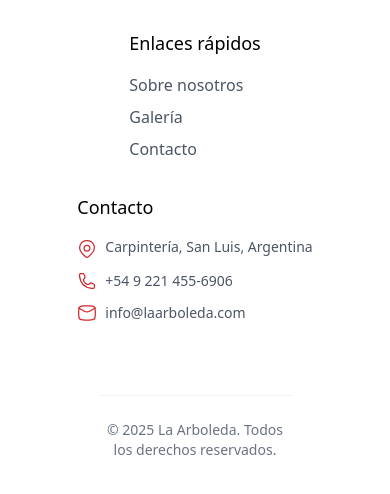
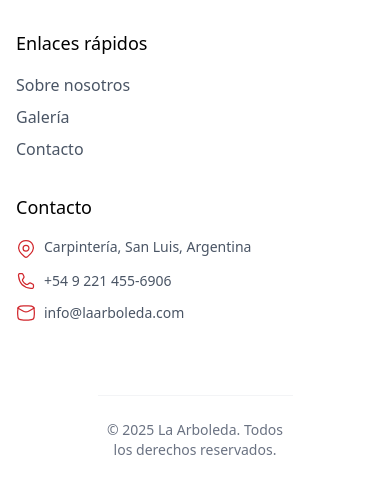
Before and after one commit to alvarezjuanign/landingLaArboleda, an Astro site: page / in a window 390 px wide. Shown: the part 2755-3249 px from the top of the page. Built offline with nearby package versions, Linux system fonts and the light colour scheme; Astro itself is replaced by a stand-in of ours.

Commit message:
Refactor: adjust footer layout for improved alignment

```diff
--- a/src/components/footer.astro
+++ b/src/components/footer.astro
@@ -50,7 +50,7 @@ const currentYear = new Date().getFullYear()
         </div>
       </div>
 
-      <div class='md:col-span-1 justify-self-center'>
+      <div class='md:col-span-1 md:justify-self-center'>
         <h4 class='font-medium text-lg mb-4'>Enlaces rápidos</h4>
         <ul class='space-y-2'>
           <li>
@@ -80,7 +80,7 @@ const currentYear = new Date().getFullYear()
         </ul>
       </div>
 
-      <div class='md:col-span-1 justify-self-center'>
+      <div class='md:col-span-1 md:justify-self-center'>
         <h4 class='font-medium text-lg mb-4'>Contacto</h4>
         <ul class='space-y-3'>
           <li class='flex items-start'>
```
